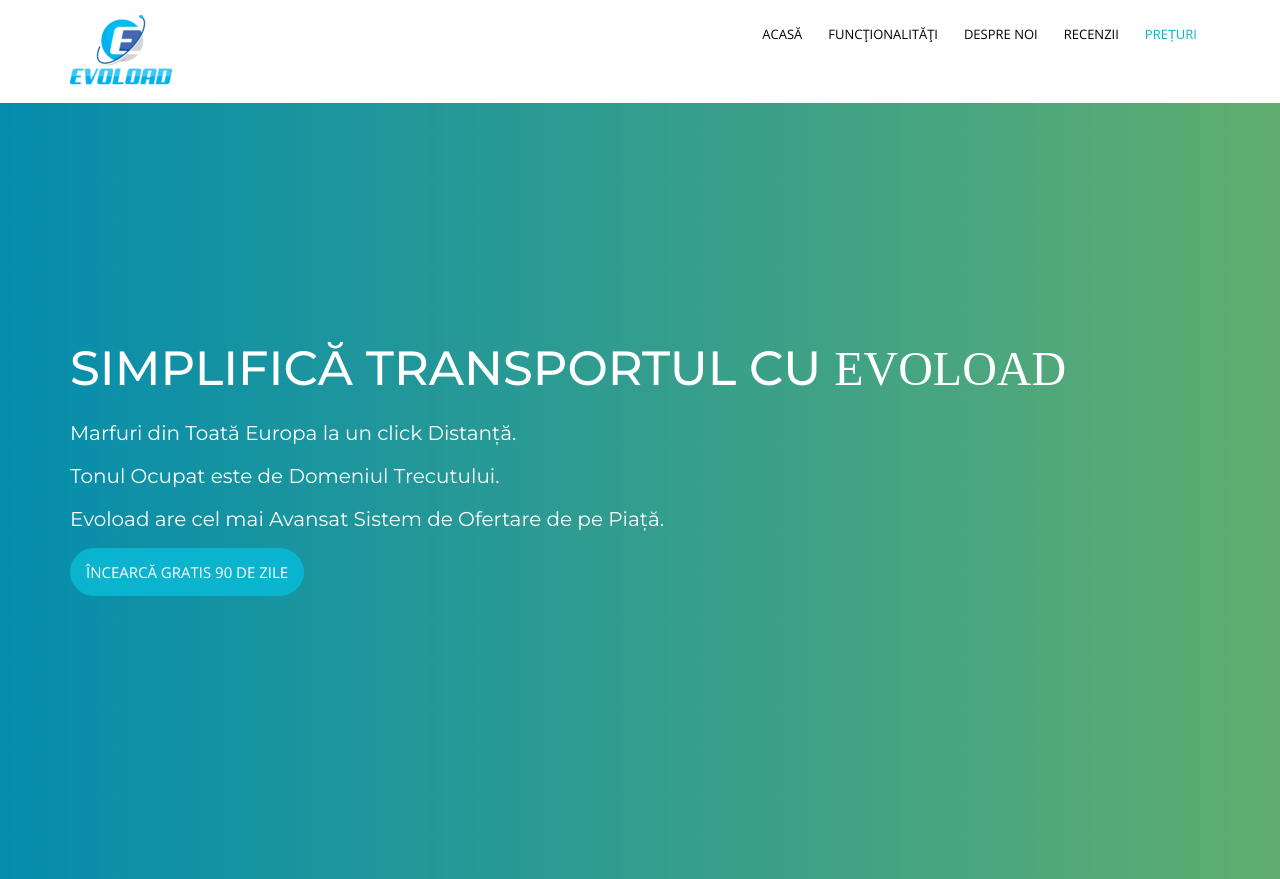
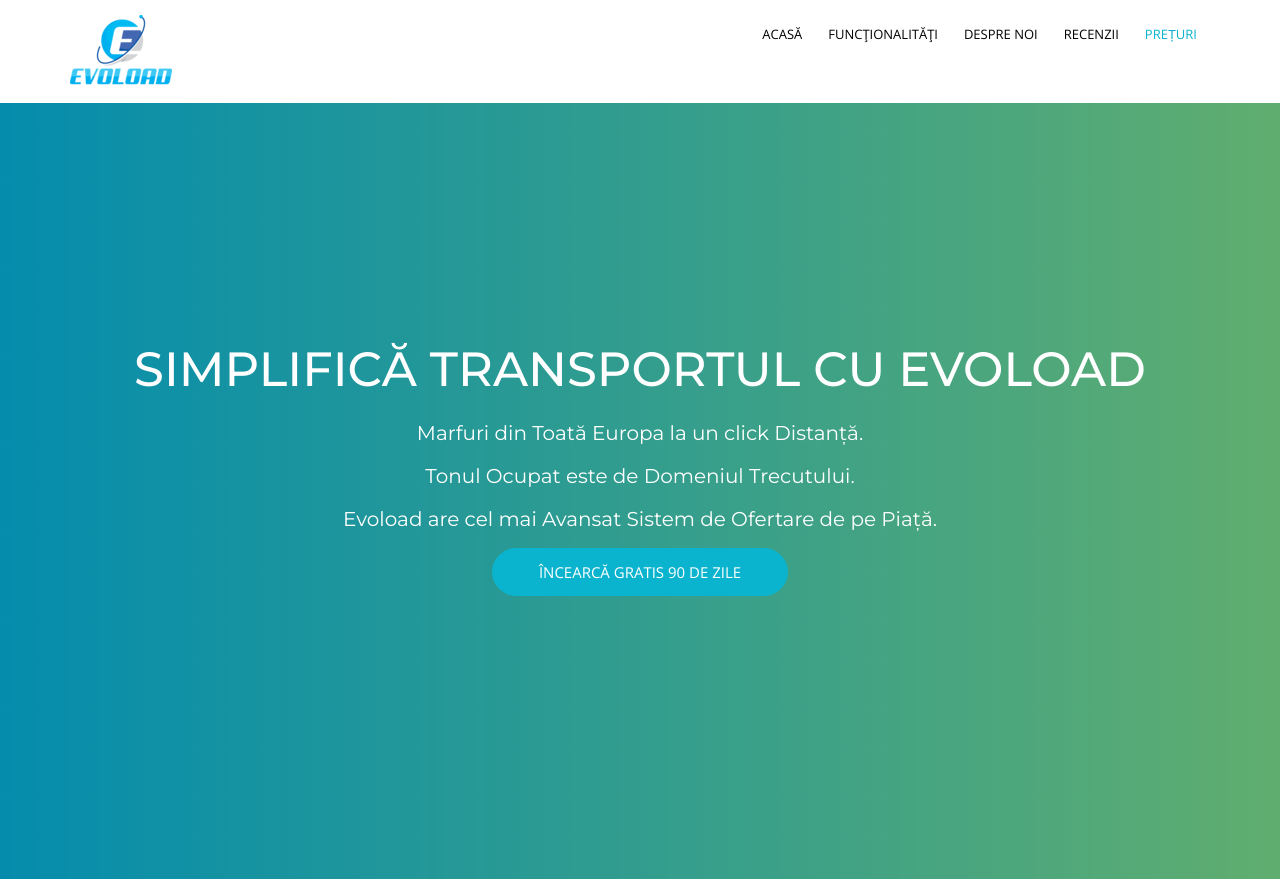
Before and after one commit to MihaiAlexandruVlad/soft-lading, a PHP site: page / in a window 1280 px wide. Shown: the top 879 px of the page. Run offline with PHP 8.4, Linux system fonts and the light colour scheme; some web fonts are replaced.

Commit message:
home centered all

```diff
--- a/index.html
+++ b/index.html
@@ -103,7 +103,7 @@
                                 <div class="top-content">
                                     <div class="ol-md-6 col-sm-6 col-xs-12">
                                         <div class="slide-content">
-                                            <h1 class="slide-title">SIMPLIFICĂ TRANSPORTUL CU <span class="EvoloadFont">EVOLOAD</span></h1>
+                                            <h1 class="slide-title">SIMPLIFICĂ TRANSPORTUL CU EVOLOAD</h1>
                                             <h5 class="title5 hidden-xs">Marfuri din Toată Europa la un click Distanță.</h5>
                                             <h5 class="title5 hidden-xs">Tonul Ocupat este de Domeniul Trecutului.</h5>
                                             <h5 class="title5 hidden-xs">Evoload are cel mai Avansat Sistem de Ofertare de pe Piață.</h5>
--- a/style.css
+++ b/style.css
@@ -540,6 +540,7 @@ input:-moz-placeholder, textarea:-moz-placeholder {
     font-size: 20px;
     font-weight: 400;
     line-height: 28px;
+    text-align: center;
 }
 .slide-title.slide1-title {
     background: #333 none repeat scroll 0 0;
@@ -549,8 +550,7 @@ input:-moz-placeholder, textarea:-moz-placeholder {
     border: 1px solid #0BB4CE;
     display: inline-block;
     font-weight: 500;
-   /* margin: 20px 10px 0 0;
-    margin-left: 25%; */
+   /* margin: 20px 10px 0 0;*/
     padding: 12px 15px;
     text-align: center;
     text-transform: uppercase;
@@ -559,6 +559,9 @@ input:-moz-placeholder, textarea:-moz-placeholder {
     border-radius: 30px;
     background: #0BB4CE;
     color:#fff;
+    margin-left: 37%;
+    margin-right: 37%;
+    display: block;
 }
 .slide-btn:hover{
     border: 1px solid #099eb5;
@@ -571,6 +574,7 @@ input:-moz-placeholder, textarea:-moz-placeholder {
 .slide-content p,
 .slide-content .slide-btn , .underTitle{
 	color: #fff;
+    text-align: center;
     font-weight: 500
 }
 .slide-title {
@@ -1422,10 +1426,6 @@ footer-head-links{
 }
 .dark-color .table-list ol li{
     color:#ddd;
-}
-.EvoloadFont{
-    font-family:Steadfast
-
 }
 /*----------------------------------------*/
 /*  19.	Breadcrumbs  CSS
```
